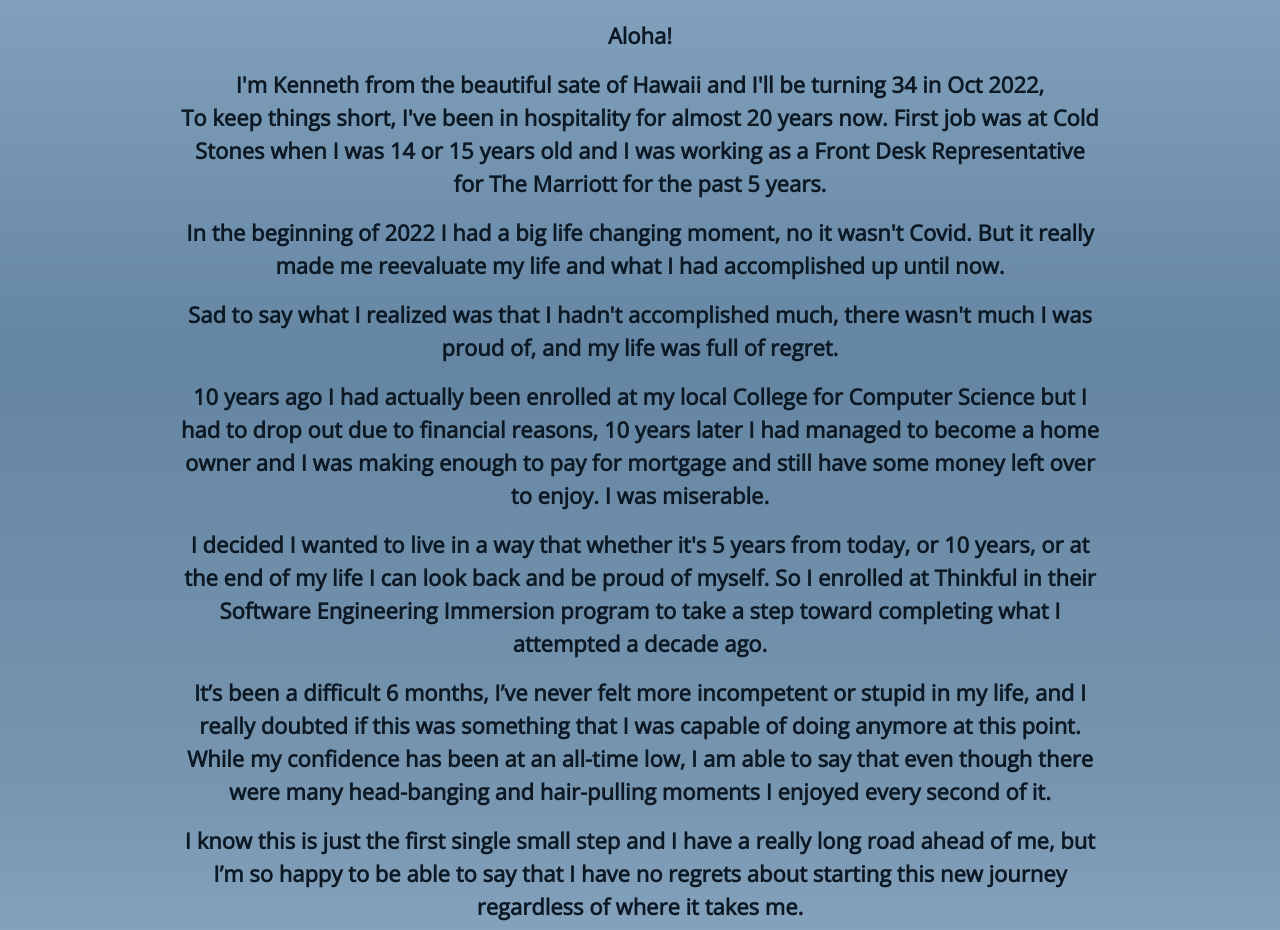
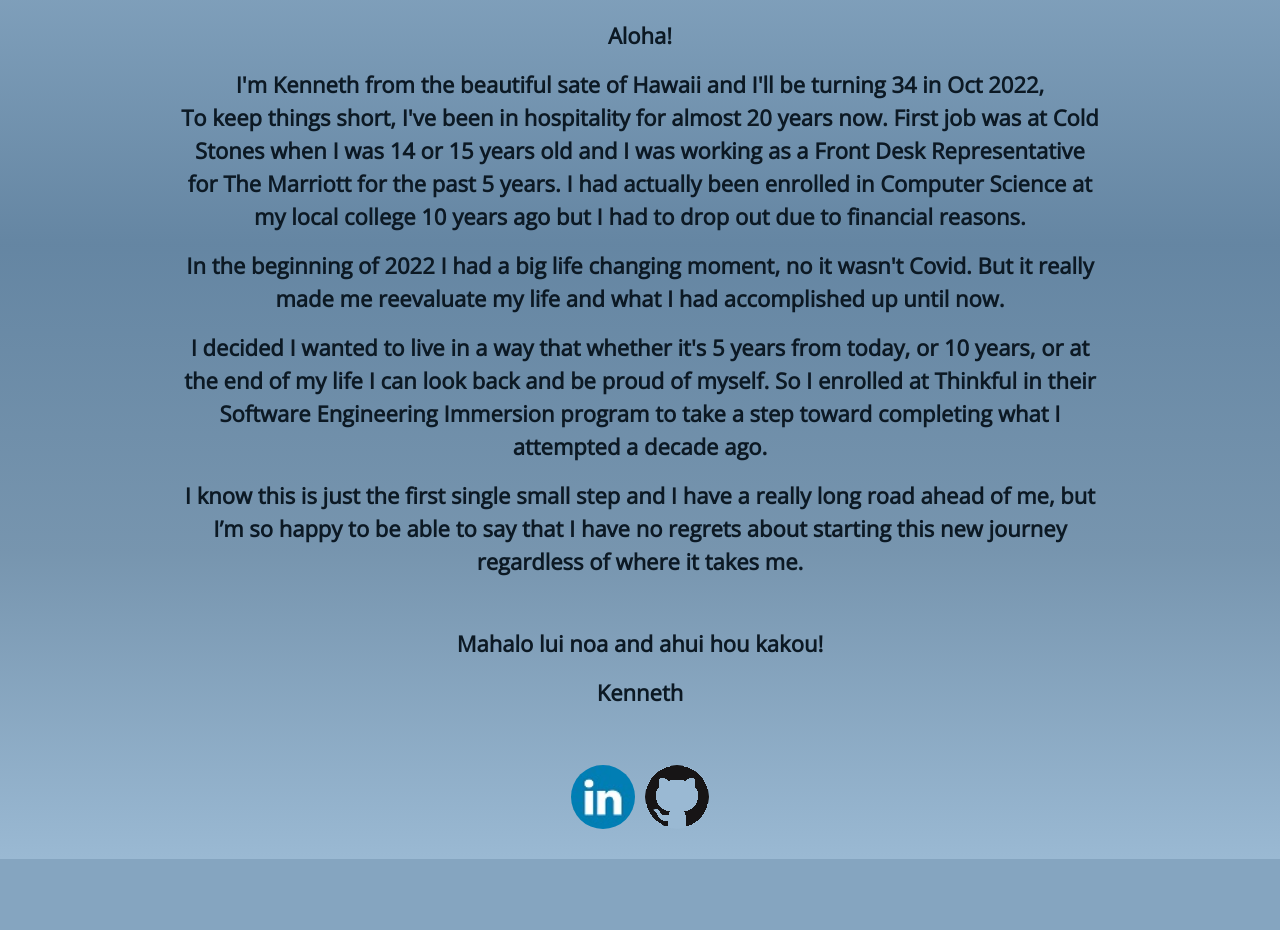
Before and after one commit to KnfDev/Portfolio, a React (Create React App) app: page / in a window 1280 px wide. Shown: the part 3122-4052 px from the top of the page. After the commit the page ends 3981 px from the top, so only its background shows below. Built offline with nearby package versions, Linux system fonts and the light colour scheme; a web font is replaced by a local one.

Commit message:
fixed hyperlink

```diff
--- a/src/App.js
+++ b/src/App.js
@@ -3,7 +3,6 @@ import LeagueTrack from "./images/LeagueTrack.png";
 import RestaurantLanding from "./images/RestaurantLanding.png";
 import Resume from "./images/Resume.pdf";
 import Photo from "./images/Photo.png";
-import script from "./images/script.png";
 import Study from "./images/Study.png";
 import linkedin from "./images/linkedin.png";
 import Github from "./images/Github.jpg";
@@ -69,7 +68,6 @@ function App() {
         </div>
       </div>
 
-
       <div className="row projectRow2">
         <div className="project2Span col col-sm col-lg-7 col-xl-7">
           <a
@@ -119,7 +117,7 @@ function App() {
 
       <div className="row projectRow1">
         <div className="project3Span col col col-md-7 col-lg-7 col-xl-7">
-          <a href="https://github.com/KnfDev/riot-stats-clone">
+          <a href="https://github.com/KnfDev/Study-Tool-Application">
             <img className="project1" src={Study} alt="" />
           </a>
           <div className="description">
@@ -133,12 +131,16 @@ function App() {
         <div className="col league-info panel">
           <h3>Flashcard Study App (Front-end Only)</h3>
           <p>
-            This project was very ironic for me, I've always been a terrible student so building a Study App UI was almost rubbing salt in the wounds
+            This project was very ironic for me, I've always been a terrible
+            student so building a Study App UI was almost rubbing salt in the
+            wounds
           </p>
           <span className="gamer">I am gamer.</span>
           <p>
-            That being said, the practical applications of this are not limited to just academic studying.
-            It could really be utilized for studying anything of interest whether it be games, animals, science.. heck even programming.
+            That being said, the practical applications of this are not limited
+            to just academic studying. It could really be utilized for studying
+            anything of interest whether it be games, animals, science.. heck
+            even programming.
           </p>
         </div>
       </div>
@@ -153,7 +155,9 @@ function App() {
             To keep things short, I've been in hospitality for almost 20 years
             now. First job was at Cold Stones when I was 14 or 15 years old and
             I was working as a Front Desk Representative for The Marriott for
-            the past 5 years.
+            the past 5 years. I had actually been enrolled in Computer Science
+            at my local college 10 years ago but I had to drop out due to
+            financial reasons.
           </p>
           <p>
             In the beginning of 2022 I had a big life changing moment, no it
@@ -161,30 +165,11 @@ function App() {
             had accomplished up until now.
           </p>
           <p>
-            Sad to say what I realized was that I hadn't accomplished much,
-            there wasn't much I was proud of, and my life was full of regret.
-          </p>
-          <p>
-            10 years ago I had actually been enrolled at my local College for
-            Computer Science but I had to drop out due to financial reasons, 10
-            years later I had managed to become a home owner and I was making
-            enough to pay for mortgage and still have some money left over to
-            enjoy. I was miserable.
-          </p>
-          <p>
             I decided I wanted to live in a way that whether it's 5 years from
             today, or 10 years, or at the end of my life I can look back and be
             proud of myself. So I enrolled at Thinkful in their Software
             Engineering Immersion program to take a step toward completing what
             I attempted a decade ago.
-          </p>
-          <p>
-            It’s been a difficult 6 months, I’ve never felt more incompetent or
-            stupid in my life, and I really doubted if this was something that I
-            was capable of doing anymore at this point. While my confidence has
-            been at an all-time low, I am able to say that even though there
-            were many head-banging and hair-pulling moments I enjoyed every
-            second of it.
           </p>
           <p>
             I know this is just the first single small step and I have a really
```
